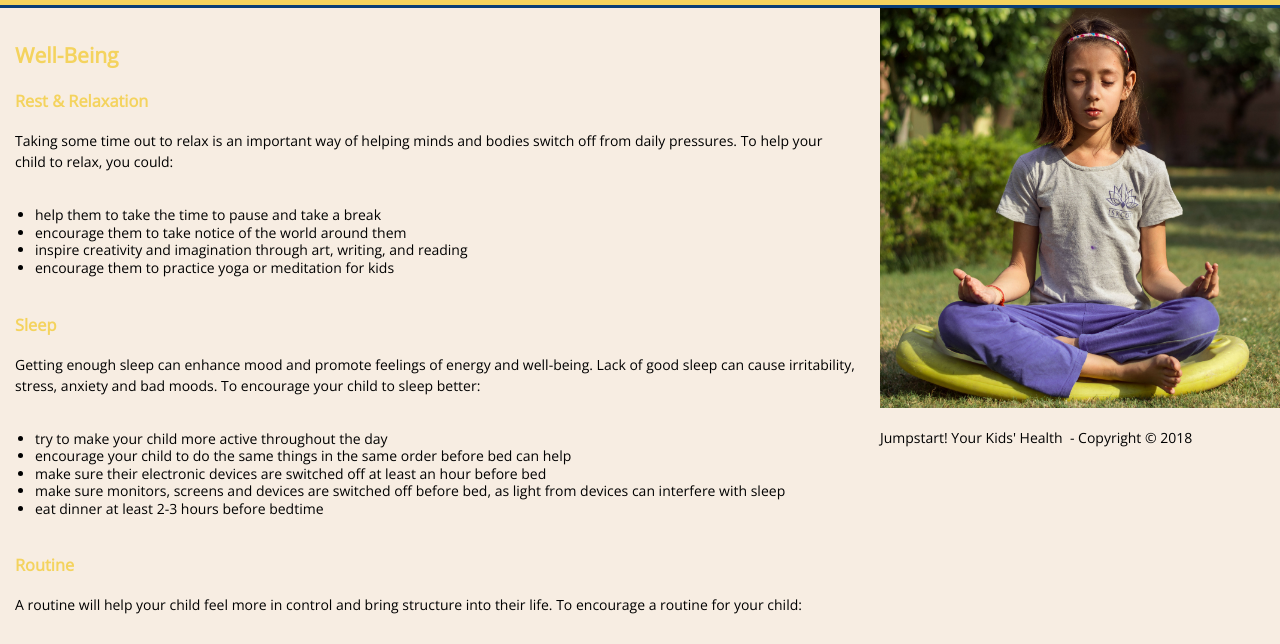
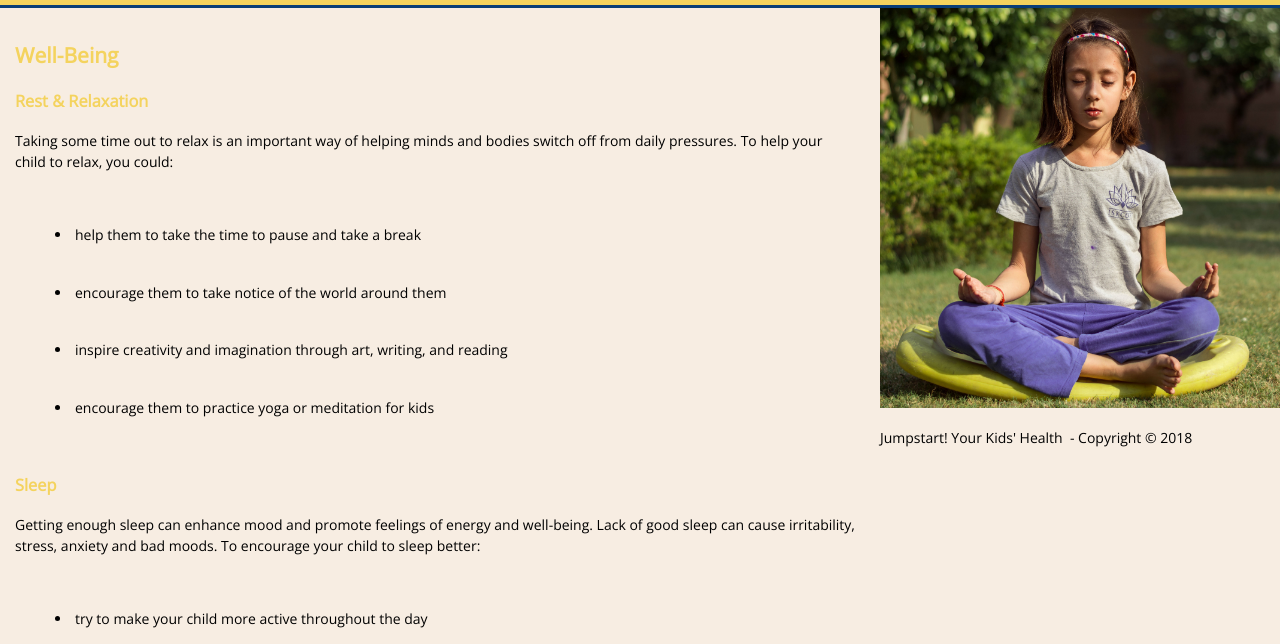
Before and after one commit to samchet1/jumpstart, a plain HTML site: page well.html in a window 1280 px wide. Shown: the part 95-739 px from the top of the page. Drawn offline with nearby package versions, Linux system fonts and the light colour scheme.

Commit message:
19h59 upload

```diff
--- a/css/style.css
+++ b/css/style.css
@@ -28,6 +28,16 @@ ul{
     /*padding:0;   changed to 20px*/
     padding: 20px;
     line-height:1.25;
+    list-style-position: inside;
+
+}
+
+li{
+    margin:0;
+    /*padding:0;   changed to 20px*/
+    padding: 20px;
+    line-height:1.25;
+    list-style-position: inside;
 
 }
 
```
